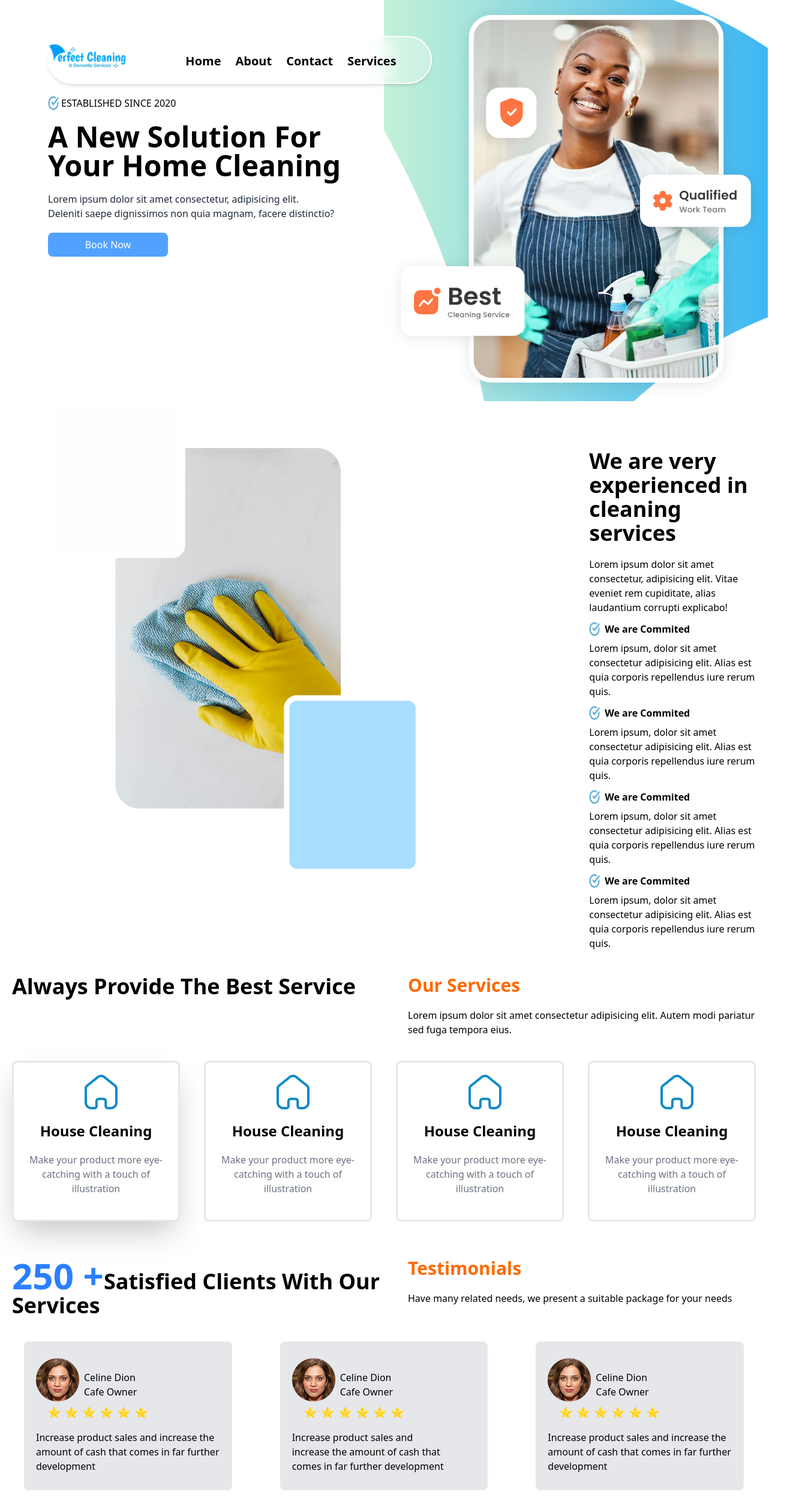
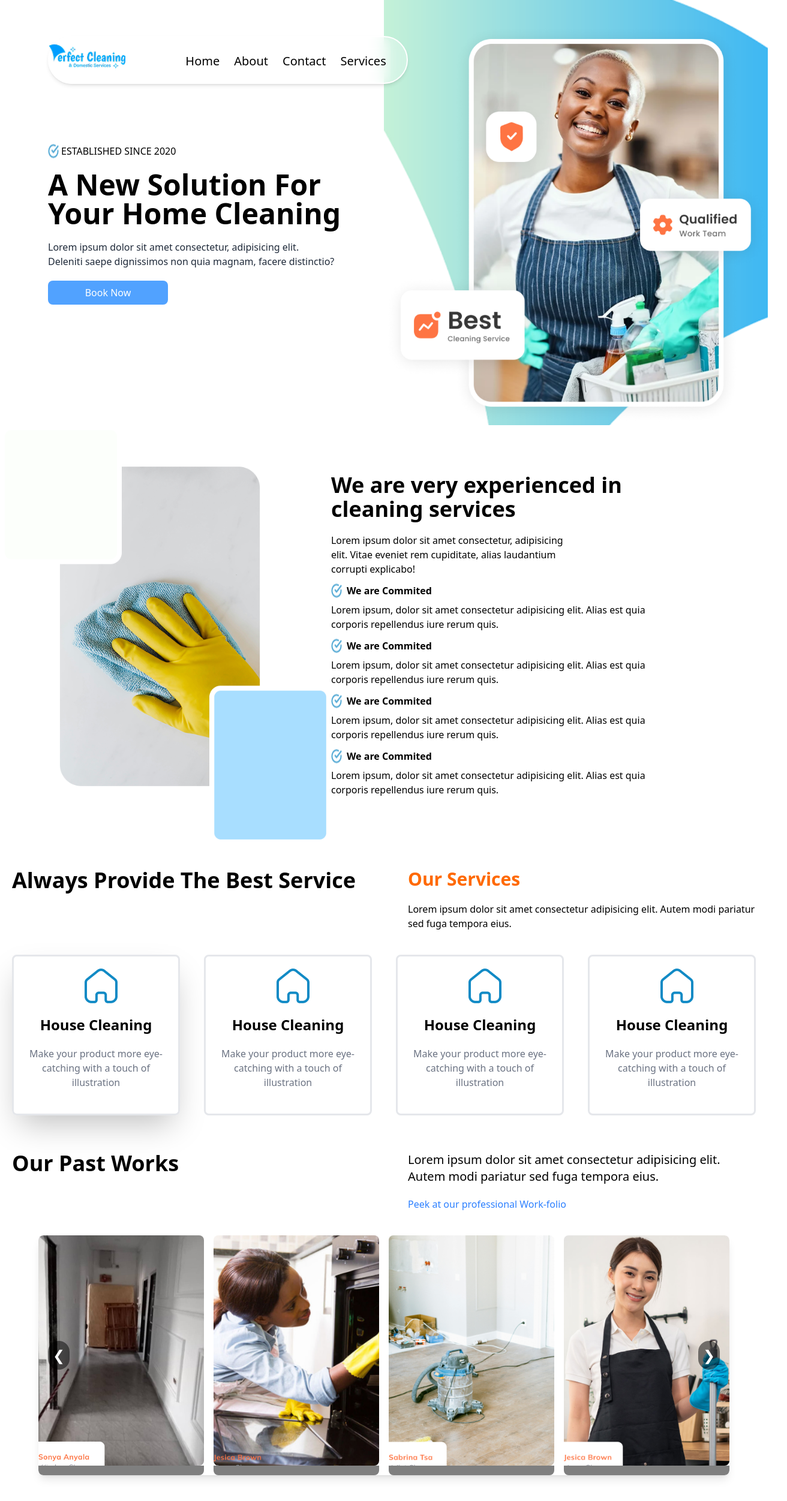
Before and after one commit to Bryan-Steph/Perfect-Clean, a React (Vite) app: page / in a window 1280 px wide. Shown: the top 2503 px of the page at 60% size, 1312 px wide, since content can reach past the window. Built offline with nearby package versions, Linux system fonts and the light colour scheme.

Commit message:
Adjusting the layout as on demo layout

```diff
--- a/src/App.jsx
+++ b/src/App.jsx
@@ -19,10 +19,9 @@ function App() {
     <Navbar />
     <Hero />
     <Experience />
-    {/* <Slider /> */}
-
     <Services />
-    {/* <OurWork /> */}
+    <OurWork />
+     <Slider />
     <Testimonial />
     <About />
     <Footer />
--- a/src/Components/Experience.jsx
+++ b/src/Components/Experience.jsx
@@ -6,13 +6,11 @@ function Experience(){
 
     return(
         <>
-          <div className='sm:flex'>
-            <div className='mx-20'>
-                <img src={Eximage} className='' />
-            </div>
-            <div className=' sm:w-1/4 mt-20 sm:ml-50'>
-                <h1 className='font-bold text-4xl mx-5 sm:mx-0'>We are very experienced in cleaning services</h1>
-                <p className='mt-5 mx-5 sm:mx-0'>Lorem ipsum dolor sit amet consectetur, adipisicing elit.
+          <div className='sm:flex flex-row-reverse'>
+
+            <div className=' sm:w-2/4 mt-20 sm:mr-50'>
+                <h1 className='font-bold text-4xl mx-5 order-1 sm: sm:mx-0'>We are very experienced in cleaning services</h1>
+                <p className='mt-5 mx-5 sm:mx-0 w-3/4'>Lorem ipsum dolor sit amet consectetur, adipisicing elit.
                      Vitae eveniet rem cupiditate, alias laudantium corrupti explicabo!</p>
                      <div className='flex mt-3 mx-5 sm:mx-0'>
                         <img src={check} alt="" />
@@ -39,6 +37,9 @@ function Experience(){
                      <p className='mt-2 mx-5 sm:mx-0'>Lorem ipsum, dolor sit amet consectetur adipisicing elit.
                          Alias est quia corporis repellendus iure rerum quis.</p>
             </div>
+            <div className='mx-0'>
+                <img src={Eximage} className='' />
+            </div>
           </div>
         </>
     )
--- a/src/Components/Hero.jsx
+++ b/src/Components/Hero.jsx
@@ -15,9 +15,9 @@ import { useState } from 'react';
                 <div className='md:w-1/2 w-full'>
 
                     <div className='sm:ml-20 text-center sm:text-start mt-30'>
-                        <div className='flex mt-10'>
+                        <div className='flex mt-10 md:mt-50'>
                             <img className='ml-30 sm:ml-0' src={Check} alt="" />
-                            <p className='ml-1 text-white sm:text-black'>ESTABLISHED SINCE 2020</p>
+                            <p className='ml-1 text-white sm:text-black '>ESTABLISHED SINCE 2020</p>
                         </div>
                     <h1 className='mt-5 font-bold text-5xl capitalize'>  A New solution for Your
                          home cleaning</h1>
@@ -27,8 +27,30 @@ import { useState } from 'react';
                     </div>
                 </div>
                 <div  className='sm:w-1/2 sm:-mt-10  w-full sm:bg-[url(./assets/images/bg-hero.png)] bg-no-repeat bg-cover'>
-                    <img src={heroImage} alt="" />
-                </div>
+                <style>
+        {`
+          @keyframes bounceScale {
+            0%, 100% { transform: scale(1); }
+            50% { transform: scale(1.1); }
+          }
+
+          .desktop-bounce {
+            animation: bounceScale 2.5s ease-in-out infinite;
+          }
+
+          @media (max-width: 768px) {
+            .desktop-bounce {
+              animation: none;
+            }
+          }
+        `}
+      </style>
+
+      <img
+        src={heroImage}
+        alt="Hero"
+        className=" md:block  object-cover desktop-bounce md:w-200 sm:mt-10"
+      />                </div>
             </section>
         </>
     );
--- a/src/Components/Navbar.jsx
+++ b/src/Components/Navbar.jsx
@@ -12,10 +12,9 @@ function Navbar(){
       setIsMenuOpen(!isMenuOpen)
     }
     return(
-        //  <section className='sm:flex block w-full'>
          <div className='sm:w-1/2 w-full sm:mt-10 '>
                  <ul className=' sm:flex text-center ml-0  sm:gap-5 sm:ml-20 sm:mt-30 mb-10
-                 fixed sm:-top-15 -top-10 backdrop-blur-md border-2 border-white bg-white/30 rounded-full shadow-md z-50 mt-20 w-full  sm:w-1/2  h-20'>
+                 fixed sm:-top-15 -top-10 backdrop-blur-md border-2 border-white bg-white/30 rounded-full shadow-md z-50 mt-20 w-full  sm:w-150  h-20'>
                         <div className='flex '>
                         <img className='sm:mr-20 mr-0 h-10 items-center sm:mt-3 mt-4' src={Logo} alt="" />
                         {!isMenuOpen ?
@@ -28,15 +27,14 @@ function Navbar(){
                         <div id='main-menu' className={
                             'flex flex-col md:flex-row mt-10 sm:mt-1 gap-6 backdrop-blur-md bg-white/80 md:bg-transparent rounded-lg items-center  ' + `${isMenuOpen? ' flex' : 'md:flex hidden'}`
                         }>
-                          <li className='font-bold text-xl hover:text-blue-500 hover:transition-colors ' ><a href="">Home</a></li>
-                          <li className='font-bold text-xl hover:text-blue-500 hover:transition-colors ' ><a href="">About</a></li>
-                          <li className='font-bold text-xl hover:text-blue-500 hover:transition-colors ' ><a href="">Contact</a></li>
-                          <li className='font-bold text-xl hover:text-blue-500 hover:transition-colors ' ><a href="" className='sm:mr-2'>Services</a></li>
+                          <li className=' text-xl hover:text-blue-500 hover:transition-colors ' ><a href="">Home</a></li>
+                          <li className=' text-xl hover:text-blue-500 hover:transition-colors ' ><a href="">About</a></li>
+                          <li className=' text-xl hover:text-blue-500 hover:transition-colors ' ><a href="">Contact</a></li>
+                          <li className=' text-xl hover:text-blue-500 hover:transition-colors ' ><a href="" className='sm:mr-2'>Services</a></li>
                         </div>
 
                     </ul>
                     </div>
-                    // </section>
 
         )
 }
--- a/src/Components/OurWork.jsx
+++ b/src/Components/OurWork.jsx
@@ -1,45 +1,99 @@
-
+import React, { useState, useEffect } from 'react';
 import PastWork1 from '../assets/images/pastWork1.png';
 import PastWork2 from '../assets/images/workTwo.jpg';
 import PastWork3 from '../assets/images/workThree.png';
 import PastWork4 from '../assets/images/workFour.png';
 
+const images = [
+  { src: PastWork1, caption: "Professional Cleaning" },
+  { src: PastWork2, caption: "Neat Hallway" },
+  { src: PastWork3, caption: "Deep Kitchen Cleaning" },
+  { src: PastWork4, caption: "High-Quality Service" }
+];
 
+function OurWork() {
+  const [slideIndex, setSlideIndex] = useState(0);
 
-function OurWork(){
+  // Auto-slide every 3 seconds
+  useEffect(() => {
+    const interval = setInterval(() => {
+      nextSlide();
+    }, 3000);
+    return () => clearInterval(interval);
+  }, [slideIndex]);
 
+  const nextSlide = () => {
+    setSlideIndex((prevIndex) => (prevIndex + 1) % images.length);
+  };
 
-    return(<>
+  const prevSlide = () => {
+    setSlideIndex((prevIndex) =>
+      prevIndex === 0 ? images.length - 1 : prevIndex - 1
+    );
+  };
+
+  return (
     <section className="mt-10">
       <div className="sm:flex">
-                <h1 className=" sm:w-1/2 font-bold text-4xl mx-5 sm:mx-0'">Our past works</h1>
+        <h1 className="sm:w-1/2 font-bold text-4xl mx-5">Our Past Works</h1>
         <div className="sm:w-1/2">
-                <p className="text-black  text-xl mx-5 my-10 sm:my-0">Lorem ipsum dolor sit amet
-                consectetur adipisicing elit. Autem modi pariatur sed fuga tempora eius.</p>
-                <p className="sm:mt-5 mx-5 text-blue-500">Peek at our professional Work-folio</p>
+          <p className="text-black text-xl mx-5 my-10 sm:my-0">
+            Lorem ipsum dolor sit amet consectetur adipisicing elit. Autem modi pariatur sed fuga tempora eius.
+          </p>
+          <p className="sm:mt-5 mx-5 text-blue-500"> <a href="">Peek at our professional Work-folio</a></p>
+        </div>
       </div>
 
+      {/* Slider Container */}
+      <div className="relative w-full max-w-4xl mx-auto overflow-hidden rounded-lg shadow-lg mt-10">
+        {/* Images */}
+        {images.map((image, index) => (
+          <div
+            key={index}
+            className={`absolute w-full transition-opacity duration-700 ease-in-out ${
+              index === slideIndex ? "opacity-100" : "opacity-0"
+            }`}
+          >
+            <img
+              src={image.src}
+              alt={image.caption}
+              className="w-full h-80 md:h-96 object-cover rounded-lg hover:scale-105 transition-transform duration-300"
+            />
+            <div className="absolute bottom-5 left-1/2 transform -translate-x-1/2 bg-black/50 text-white px-4 py-2 rounded-lg">
+              {image.caption}
             </div>
-            <div className='mt-10 sm:flex w-full'>
-                <div className=''>
-                    <img className='sm:ml-50 hover:transition-all hover:scale-105
-                    shadow-2xl border-3 border-blue-400 rounded-lg mx-10 mt-5' src={PastWork1} alt="" />
           </div>
-                <div className=''>
-                    <img className='mx-10 mt-5 hover:transition-all hover:scale-105
-                    shadow-2xl border-3 border-blue-400 rounded-lg w-82' src={PastWork2} alt="" />
-                </div>
-                <div className=''>
-                    <img className='mx-10 mt-5 hover:transition-all hover:scale-105
-                    shadow-2xl border-3 border-blue-400 rounded-lg' src={PastWork3} alt="" />
-                </div>
-                <div className=''>
-                    <img className='mx-10 mt-5 hover:transition-all hover:scale-105
-                    shadow-2xl border-3 border-blue-400 rounded-lg' src={PastWork4} alt="" />
+        ))}
+
+        {/* Navigation Arrows */}
+        <button
+          onClick={prevSlide}
+          className="absolute top-1/2 left-4 transform -translate-y-1/2 bg-black/50 text-white p-2 rounded-full text-2xl"
+        >
+          &#10094;
+        </button>
+        <button
+          onClick={nextSlide}
+          className="absolute top-1/2 right-4 transform -translate-y-1/2 bg-black/50 text-white p-2 rounded-full text-2xl"
+        >
+          &#10095;
+        </button>
+
+        {/* Dots */}
+        <div className="absolute bottom-2 left-1/2 transform -translate-x-1/2 flex space-x-2">
+          {images.map((_, index) => (
+            <button
+              key={index}
+              onClick={() => setSlideIndex(index)}
+              className={`w-3 h-3 rounded-full ${
+                index === slideIndex ? "bg-white" : "bg-gray-400"
+              }`}
+            ></button>
+          ))}
         </div>
       </div>
     </section>
-        </>);
+  );
 }
 
-export default OurWork
+export default OurWork;
--- a/src/Components/Slider.jsx
+++ b/src/Components/Slider.jsx
@@ -2,11 +2,15 @@ import React, { useState, useEffect } from "react";
 import pastWork1 from "../assets/images/pastWork1.png";
 import pastWork2 from "../assets/images/workTwo.jpg";
 import pastWork3 from "../assets/images/workThree.png";
+import pastWork4 from "../assets/images/workFour.png";
+import pastWork5 from "../assets/images/workFive.png";
 
 const images = [
-  { src: pastWork1, caption: "Caption Text" },
-  { src: pastWork2, caption: "Caption Two" },
-  { src: pastWork3, caption: "Caption Three" },
+  { src: pastWork1 },
+  { src: pastWork2},
+  { src: pastWork3 },
+  { src: pastWork4 },
+  { src: pastWork5},
 ];
 
 function Slider() {
@@ -15,29 +19,29 @@ function Slider() {
   useEffect(() => {
     const interval = setInterval(() => {
       setSlideIndex((prevIndex) => (prevIndex + 1) % images.length);
-    }, 2000);
+    }, 5000);
     return () => clearInterval(interval);
   }, []);
 
+  const visibleImages = 4; // Number of images per slide on desktop
+  const isMobile = window.innerWidth < 768;
+
   return (
-    <div className="relative w-full max-w-4xl mx-auto overflow-hidden rounded-lg shadow-lg">
-      {images.map((image, index) => (
-        <div
-          key={index}
-          className={`w-full transition-opacity duration-700 ease-in-out ${
-            index === slideIndex ? "block" : "hidden"
-          }`}
-        >
+    <div className="relative w-full max-w-6xl mx-auto overflow-hidden rounded-lg shadow-lg">
+      <div className="grid grid-cols-1 md:grid-cols-4 gap-4 transition-transform duration-700 ease-in-out">
+        {images.slice(slideIndex, slideIndex + (isMobile ? 1 : visibleImages)).map((image, index) => (
+          <div key={index} className="w-full">
             <img
               src={image.src}
               alt={image.caption}
-            className="w-full h-64 md:h-96 object-cover"
+              className="w-full  h-150 md:h-96 object-cover rounded-lg"
             />
-          <div className="absolute bottom-5 left-1/2 transform -translate-x-1/2 bg-black/50 text-white px-4 py-2 rounded-lg">
+            <div className="text-center text-white bg-black/50 p-2 rounded-b-lg">
               {image.caption}
             </div>
           </div>
         ))}
+      </div>
 
       {/* Navigation Arrows */}
       <button
@@ -56,19 +60,6 @@ function Slider() {
       >
         &#10095;
       </button>
-
-      {/* Dots */}
-      <div className="absolute bottom-2 left-1/2 transform -translate-x-1/2 flex space-x-2">
-        {images.map((_, index) => (
-          <button
-            key={index}
-            onClick={() => setSlideIndex(index)}
-            className={`w-3 h-3 rounded-full ${
-              index === slideIndex ? "bg-white" : "bg-gray-400"
-            }`}
-          ></button>
-        ))}
-      </div>
     </div>
   );
 }
```
Also changed, not shown: src/assets/images/workFive.png (renamed from src/assets/images/Frame 61.png). Lines whose indentation alone changed are shown as unchanged.
